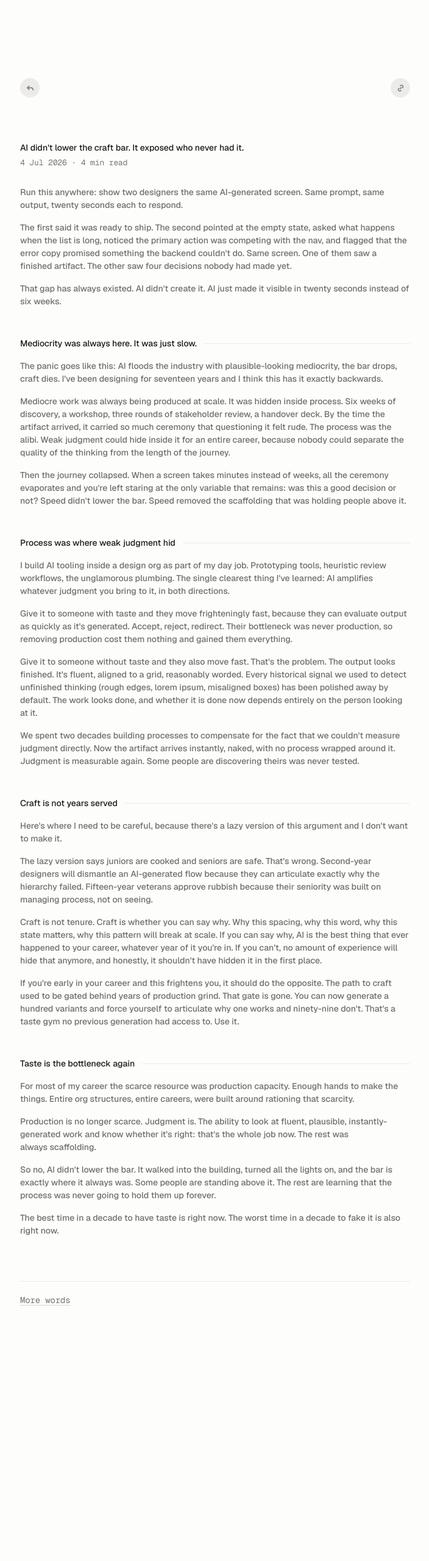
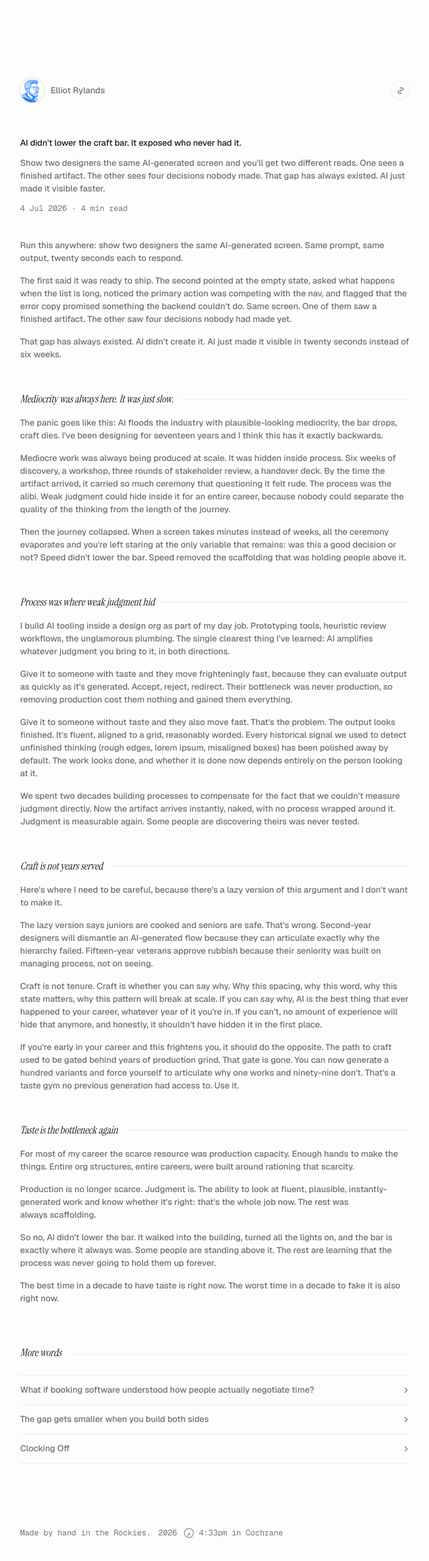
Before and after one commit to elliot-rylands/2026-Q3-Portfolio, a Next.js app: page /words/ai-craft-bar in a window 1280 px wide. Shown: the top 2560 px of the page at 61% size, without its empty margins (287-991 px from the left). Before the commit the page ends 2214 px from the top, so only its background shows below. Built offline with nearby package versions, Linux system fonts and the light colour scheme.

Commit message:
Words list with hairlines and chevrons, post pages match homepage
Co-Authored-By: Claude Opus 5.5 <noreply@anthropic.com>
Claude-Session: https://claude.ai/code/session_01KdoiH8mDAeyEcUw3XcwFzH

```diff
--- a/app/globals.css
+++ b/app/globals.css
@@ -234,41 +234,49 @@ footer { margin-top: 104px; }
 @media (prefers-color-scheme: dark) { :root { --rule: #232220; } }
 .label-row::after { content: ""; flex: 1; height: 1px; background: var(--rule); align-self: center; min-width: 24px; }
 
-/* Words list */
-.post-list { list-style: none; margin: 0 -10px; padding: 0; display: flex; flex-direction: column; }
+/* Words list: titles separated by hairlines */
+.post-list { list-style: none; margin: 0; padding: 0; border-top: 1px solid var(--rule); }
+.post-list li { border-bottom: 1px solid var(--rule); }
 .post-row {
-  display: flex; align-items: baseline; justify-content: space-between; gap: 16px;
-  padding: 9px 10px; border-radius: 8px; text-decoration: none; color: var(--strong);
-  transition: background-color .15s ease;
+  display: flex; align-items: center; justify-content: space-between; gap: 16px;
+  padding: 13px 0; text-decoration: none; color: var(--text);
+  transition: color .2s ease;
 }
-.post-row:hover { background: var(--rule); }
-.post-title { min-width: 0; }
-.post-meta { font-family: var(--mono); font-size: 13px; line-height: 20px; font-weight: 400; letter-spacing: -0.01em; color: var(--low); white-space: nowrap; }
+.post-title { min-width: 0; transition: transform .25s cubic-bezier(.2,.7,.2,1); }
+.post-arrow { width: 14px; height: 14px; flex: none; color: var(--low); transition: color .2s ease, transform .25s cubic-bezier(.2,.7,.2,1); }
+.post-row:hover, .post-row:focus-visible { color: var(--strong); }
+.post-row:hover .post-title, .post-row:focus-visible .post-title { transform: translateX(4px); }
+.post-row:hover .post-arrow, .post-row:focus-visible .post-arrow { color: var(--strong); transform: translateX(3px); }
+.label-row + .post-list { margin-top: 6px; }
 
-/* Post pages */
+/* Post pages: same column, type and furniture as the homepage */
+.post-nav { display: flex; align-items: center; justify-content: space-between; margin-bottom: 56px; }
+.avatar-link { display: inline-flex; align-items: center; gap: 10px; text-decoration: none; color: var(--text); }
+.avatar-link:hover { color: var(--strong); }
+.avatar.avatar-sm { width: 40px; height: 40px; }
 .round-btn {
   display: inline-flex; align-items: center; justify-content: center;
   width: 32px; height: 32px; border-radius: 50%; border: 0; padding: 0;
-  background: var(--rule); color: var(--text); cursor: pointer; text-decoration: none;
-  transition: color .15s ease, background-color .15s ease;
+  background: transparent; box-shadow: inset 0 0 0 1px var(--rule); color: var(--text); cursor: pointer;
+  transition: color .15s ease, box-shadow .15s ease;
 }
-.round-btn:hover { color: var(--strong); }
+.round-btn:hover { color: var(--strong); box-shadow: inset 0 0 0 1px var(--underline); }
 .round-btn svg { width: 15px; height: 15px; }
-.post-nav { display: flex; justify-content: space-between; margin-bottom: 72px; }
-.post-header { display: flex; flex-direction: column; gap: 4px; margin-bottom: 28px; }
-.post-header h1 { color: var(--strong); font-weight: 500; text-wrap: balance; }
+.post-header { gap: 12px; margin-bottom: 40px; }
+.post-header h1 { margin: 0; text-wrap: balance; }
+.post-header .post-meta { font-family: var(--mono); font-size: 13px; line-height: 20px; font-weight: 400; letter-spacing: -0.01em; color: var(--low); }
 .post-body { display: flex; flex-direction: column; gap: 16px; }
 .post-body strong { color: var(--strong); font-weight: 600; }
-.post-body code { font-family: var(--mono); font-size: 12.5px; background: var(--rule); padding: 1px 4px; border-radius: 4px; }
-.post-h2 { display: flex; align-items: center; gap: 12px; margin: 32px 0 0; color: var(--strong); font-weight: 500; }
-.post-h2::after { content: ""; flex: 1; height: 1px; background: var(--rule); min-width: 24px; }
+.post-body code { font-family: var(--mono); font-size: 12.5px; font-weight: 400; background: var(--rule); padding: 1px 4px; border-radius: 4px; }
+.post-sub { margin-top: 36px; margin-bottom: 2px; }
 .post-body ul { margin: 0; padding-left: 18px; display: flex; flex-direction: column; gap: 6px; }
-.post-body blockquote { margin: 0; padding-left: 14px; border-left: 2px solid var(--rule); color: var(--strong); }
-.post-body pre.code { margin: 0; padding: 14px 16px; border-radius: 10px; background: var(--rule); overflow-x: auto; }
-.post-body pre.code code { background: none; padding: 0; font-size: 12.5px; line-height: 19px; font-weight: 400; }
-.post-body figure { margin: 8px 0; display: flex; flex-direction: column; gap: 8px; }
+.post-body li::marker { color: var(--low); }
+.post-body blockquote { margin: 8px 0; padding: 0; border: 0; font-family: var(--serif); font-style: italic; font-size: 19px; line-height: 26px; font-weight: 400; color: var(--strong); }
+.post-body pre.code { margin: 4px 0; padding: 14px 16px; border-radius: 10px; background: transparent; box-shadow: inset 0 0 0 1px var(--rule); overflow-x: auto; }
+.post-body pre.code code { background: none; padding: 0; font-size: 12.5px; line-height: 19px; }
+.post-body figure { margin: 8px 0; display: flex; flex-direction: column; gap: 10px; }
 .post-body figure img { width: 100%; height: auto; border-radius: 10px; box-shadow: 0 0 0 1px var(--rule); }
 .post-body figcaption { font-family: var(--mono); font-size: 12.5px; line-height: 19px; font-weight: 400; color: var(--low); }
-.post-demo { margin: 8px 0; }
+.post-demo { margin: 12px 0; }
 .demo-placeholder { border: 1px dashed var(--underline); border-radius: 12px; padding: 40px 20px; text-align: center; color: var(--low); font-family: var(--mono); font-size: 13px; font-weight: 400; }
-.post-footer { margin-top: 72px; padding-top: 20px; border-top: 1px solid var(--rule); font-size: 14px; }
+@media (prefers-reduced-motion: reduce) { .post-title, .post-arrow { transition: none; } }
--- a/app/words/[slug]/page.tsx
+++ b/app/words/[slug]/page.tsx
@@ -1,8 +1,11 @@
 import type { Metadata } from "next";
+import Image from "next/image";
 import Link from "next/link";
 import { notFound } from "next/navigation";
 import { CopyLink } from "@/components/CopyLink";
 import { PostBody } from "@/components/PostBody";
+import { PostList } from "@/components/PostList";
+import { SiteFooter } from "@/components/SiteFooter";
 import { formatDate, getPost, posts } from "@/lib/posts";
 import { site } from "@/lib/site";
 
@@ -28,6 +31,7 @@ export default async function PostPage({ params }: Props) {
   const post = getPost(slug);
   if (!post) notFound();
 
+  const more = posts.filter((p) => p.slug !== post.slug);
   const jsonLd = {
     "@context": "https://schema.org",
     "@type": "BlogPosting",
@@ -40,31 +44,41 @@ export default async function PostPage({ params }: Props) {
   return (
     <main className="page post">
       <nav className="post-nav" data-animate>
-        <Link href="/#words" className="round-btn" aria-label="Back to home">
-          <svg viewBox="0 0 16 16" fill="none" stroke="currentColor" strokeWidth="1.5" aria-hidden="true">
-            <path d="M6.5 4L3 7.5 6.5 11" />
-            <path d="M3.5 7.5h6a3.5 3.5 0 0 1 3.5 3.5v1" />
-          </svg>
+        <Link href="/" className="avatar-link" aria-label={`${site.name}, back to home`}>
+          <Image src="/elliot.png" alt="" width={40} height={40} className="avatar avatar-sm" />
+          <span className="avatar-name">{site.name}</span>
         </Link>
         <CopyLink />
       </nav>
 
       <article>
-        <header className="post-header" data-animate style={{ "--stagger": 1 } as React.CSSProperties}>
-          <h1>{post.title}</h1>
-          <p className="post-meta">
+        <header className="post-header prose">
+          <h1 className="lead" data-animate style={{ "--stagger": 1 } as React.CSSProperties}>
+            {post.title}
+          </h1>
+          <p data-animate style={{ "--stagger": 2 } as React.CSSProperties}>
+            {post.dek}
+          </p>
+          <p className="post-meta" data-animate style={{ "--stagger": 3 } as React.CSSProperties}>
             <time dateTime={post.date}>{formatDate(post.date, "long")}</time> · {post.readTime} min read
           </p>
         </header>
 
-        <div data-animate style={{ "--stagger": 2 } as React.CSSProperties}>
+        <div data-animate style={{ "--stagger": 4 } as React.CSSProperties}>
           <PostBody blocks={post.body} />
         </div>
       </article>
 
-      <footer className="post-footer">
-        <Link href="/#words">More words</Link>
-      </footer>
+      {more.length > 0 ? (
+        <div className="prose section" data-animate style={{ "--stagger": 5 } as React.CSSProperties}>
+          <div className="label-row">
+            <h2 className="label">More words</h2>
+          </div>
+          <PostList posts={more} />
+        </div>
+      ) : null}
+
+      <SiteFooter stagger={6} />
 
       <script type="application/ld+json" dangerouslySetInnerHTML={{ __html: JSON.stringify(jsonLd) }} />
     </main>
--- a/components/PostBody.tsx
+++ b/components/PostBody.tsx
@@ -20,9 +20,9 @@ export function PostBody({ blocks }: { blocks: PostBlock[] }) {
         switch (b.type) {
           case "h2":
             return (
-              <h2 key={i} className="post-h2">
-                <span>{b.text}</span>
-              </h2>
+              <div key={i} className="label-row post-sub">
+                <h2 className="label">{b.text}</h2>
+              </div>
             );
           case "ul":
             return (
--- /dev/null
+++ b/components/PostList.tsx
@@ -0,0 +1,20 @@
+import Link from "next/link";
+import type { Post } from "@/lib/posts";
+
+// Words list: titles only, separated by hairlines.
+export function PostList({ posts }: { posts: Post[] }) {
+  return (
+    <ul className="post-list">
+      {posts.map((post) => (
+        <li key={post.slug}>
+          <Link href={`/words/${post.slug}`} className="post-row">
+            <span className="post-title">{post.title}</span>
+            <svg className="post-arrow" viewBox="0 0 16 16" fill="none" stroke="currentColor" strokeWidth="1.5" aria-hidden="true">
+              <path d="M6 3.5l4.5 4.5L6 12.5" />
+            </svg>
+          </Link>
+        </li>
+      ))}
+    </ul>
+  );
+}
--- /dev/null
+++ b/components/SiteFooter.tsx
@@ -0,0 +1,12 @@
+import { Clock } from "@/app/Clock";
+import { site } from "@/lib/site";
+
+export function SiteFooter({ stagger = 8 }: { stagger?: number }) {
+  return (
+    <footer data-animate style={{ "--stagger": stagger } as React.CSSProperties}>
+      <span>{site.footer}</span>
+      <span>{new Date().getFullYear()}</span>
+      <Clock />
+    </footer>
+  );
+}
```
Also changed, not shown: app/page.tsx (+5 -19 lines).
